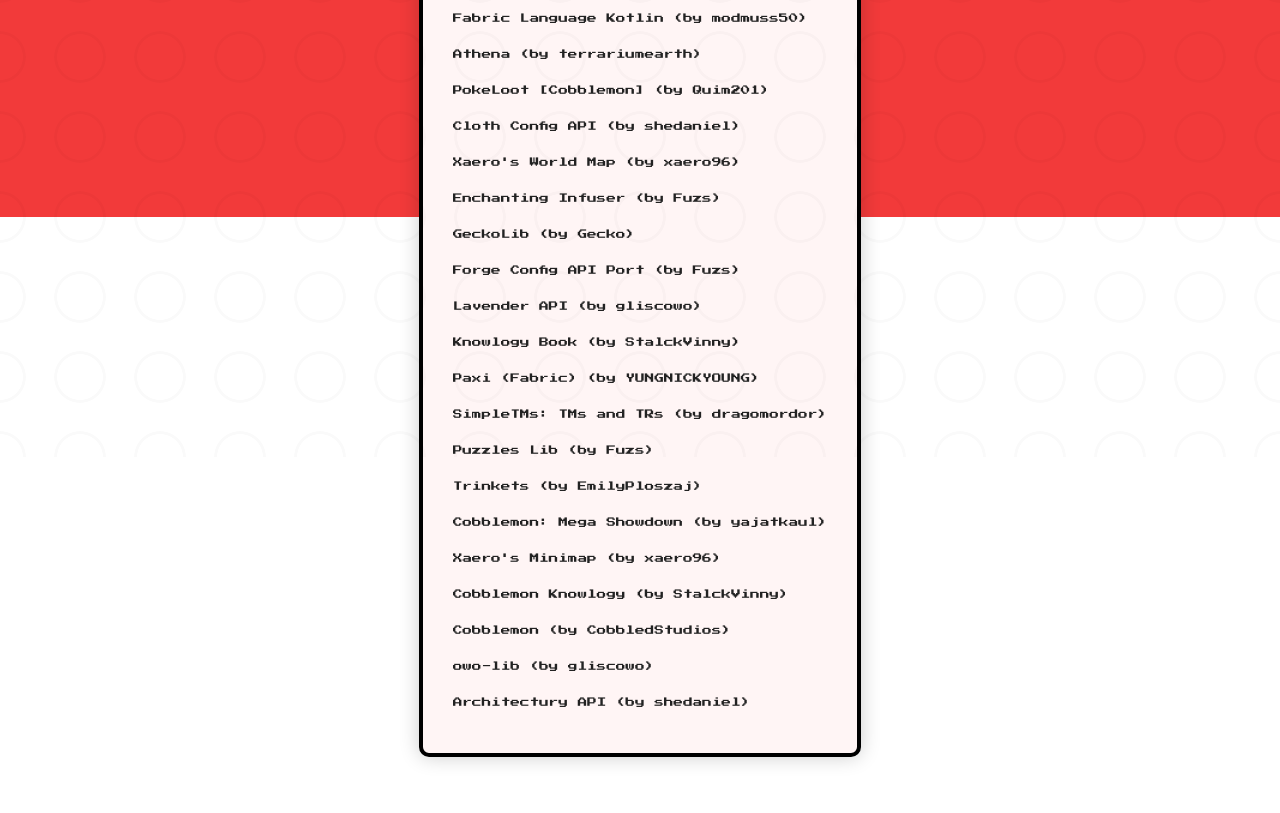
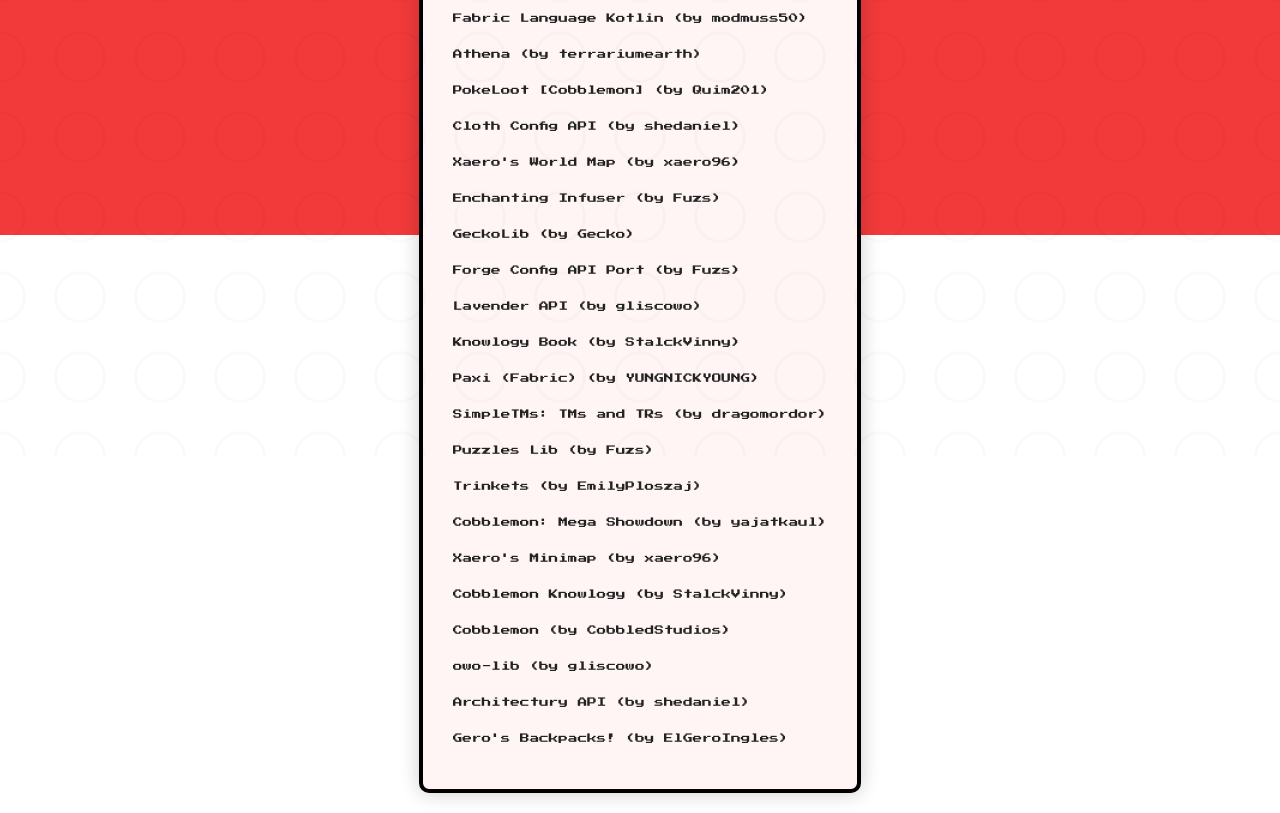
Before and after one commit to nietmeerleuk-nl/modlist, a plain HTML site: page index.html in a window 1280 px wide. Shown: the part 343-1156 px from the top of the page. Before the commit the page ends 1120 px from the top, so only its background shows below. Drawn offline with Linux system fonts and the light colour scheme.

Commit message:
Update index.html

```diff
--- a/index.html
+++ b/index.html
@@ -133,6 +133,7 @@
         <li><a href="https://www.curseforge.com/minecraft/mc-mods/cobblemon">Cobblemon (by CobbledStudios)</a></li>
         <li><a href="https://www.curseforge.com/minecraft/mc-mods/owo-lib">owo-lib (by gliscowo)</a></li>
         <li><a href="https://www.curseforge.com/minecraft/mc-mods/architectury-api">Architectury API (by shedaniel)</a></li>
+        <li><a href="https://www.curseforge.com/minecraft/mc-mods/vanilla-backpacks">Gero's Backpacks! (by ElGeroIngles)</a></li>
       </ul>
     </div>
   </div>
```
